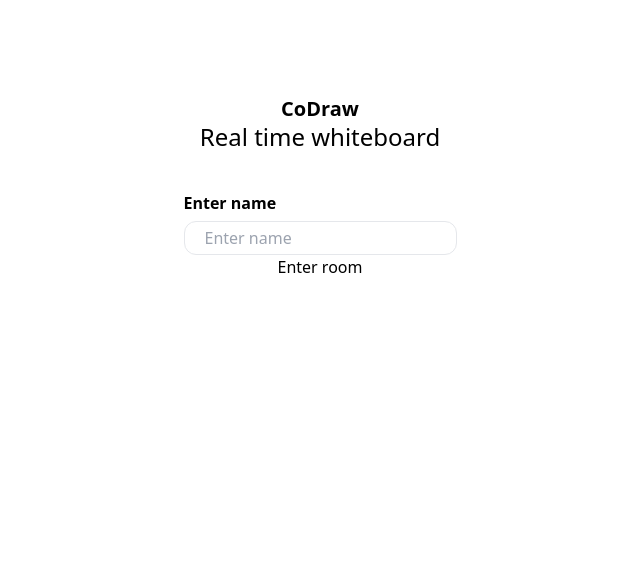
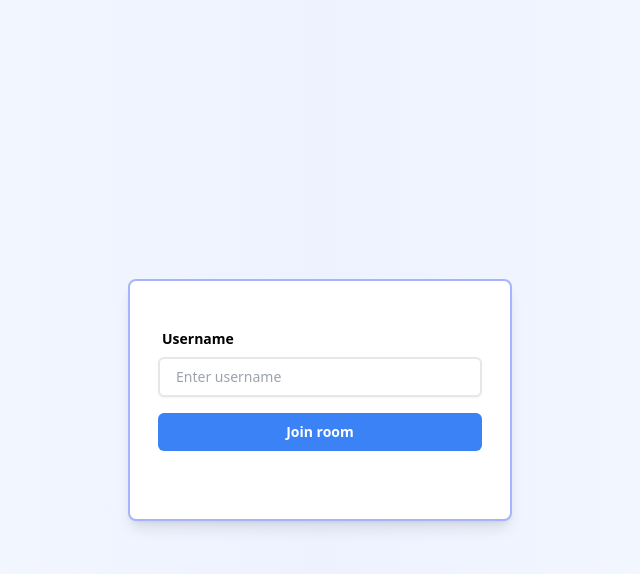
Before and after one commit to mubasirvc/CoDraw, a Next.js app: page /1 in a window 1280 px wide. Shown: the top 574 px of the page, without its empty margins (320-960 px from the left). Built offline with nearby package versions, Linux system fonts and the light colour scheme; no server answers.

Commit message:
room joining bug fixed

```diff
--- a/modules/room/components/NameInput.tsx
+++ b/modules/room/components/NameInput.tsx
@@ -2,9 +2,11 @@ import { socket } from '@/common/lib/socket'
 import { useSetRoomId } from '@/common/redux/room'
 import { useRouter } from 'next/router'
 import React, { FormEvent, useEffect, useState } from 'react'
+import { toast } from 'react-toastify'
 
 const NameInput = () => {
   const [name, setName] = useState('')
+  const [loading, setLoading] = useState(false)
   const setAtomRoomId = useSetRoomId()
   const router = useRouter()
   const roomId = (router.query.roomId || "").toString()
@@ -17,8 +19,14 @@ const NameInput = () => {
     socket.on("room_exists", exists => {
       console.log(exists, 'room exists');
 
-      if (exists) router.push('/')
-
+      if (!exists) {
+        toast.error(`Room doesnt exist!`, {
+          position: "top-center",
+          theme: 'dark',
+          className: "text-sm",
+        })
+        router.push("/")
+      }
     })
 
     return () => {
@@ -28,7 +36,15 @@ const NameInput = () => {
 
   useEffect(() => {
     const handlelJoinedRoom = (roomId: string, isFailed?: boolean) => {
-      if (isFailed) router.push("/")
+      if (isFailed) {
+        toast.error(`Room doesnt exist!`, {
+          position: "top-center",
+          theme: 'dark',
+          className: "text-sm",
+        })
+        router.push("/")
+      }
+
       else setAtomRoomId(roomId)
     }
 
@@ -42,31 +58,48 @@ const NameInput = () => {
 
   const handleJoinRoom = (e: FormEvent<HTMLFormElement>) => {
     e.preventDefault()
-
+    setLoading(true)
     socket.emit("join_room", roomId, name)
   }
 
   return (
-    <form onSubmit={handleJoinRoom} className='flex flex-col items-center'>
-      <h1 className='mt-24 text-xl font-extrabold leading-tight'>
-        CoDraw
-      </h1>
-      <h3 className='text-2xl'> Real time whiteboard</h3>
-      <div className='mt-10 flex flex-col gap-2'>
-        <label htmlFor="name" className='self-start font-bold leading-tight'>
-          Enter name
-        </label>
-        <input
-          className='rounded-xl border p-5 py-1'
-          id='name'
-          placeholder='Enter name'
-          value={name}
-          onChange={(e) => setName(e.target.value?.slice(0, 15))}
-          type="text"
-        />
-      </div>
-      <button type='submit'> Enter room</button>
-    </form>
+    <div
+      className="relative flex flex-1 h-screen w-full flex-col items-center justify-center text-center px-4 py-20 bg-gradient-to-r from-blue-50/50 via-indigo-50 to-blue-50/50 dark:from-gray-800 dark:via-gray-700 dark:to-gray-800 overflow-hidden"
+    >
+      <form onSubmit={handleJoinRoom} className='flex justify-center items-center my-auto'>
+        <div className="bg-white w-96 pb-10  rounded-lg shadow-lg dark:bg-gray-800 dark:border-gray-700 border-2 border-indigo-300">
+          <div className="p-4 sm:p-7">
+            <div className="mt-5">
+              <div>
+                <div className="grid gap-y-4">
+                  <div>
+                    <div className="relative">
+                      <label htmlFor="username" className="block text-start text-sm font-bold ml-1 mb-2 dark:text-white">Username</label>
+                      <input
+                        onChange={(e) => setName(e.target.value?.slice(0, 15))}
+                        placeholder='Enter username'
+                        type="text"
+                        id="username"
+                        name="username"
+                        value={name}
+                        className="py-2 px-4 block w-full border-2 border-gray-200 rounded-md text-sm focus:border-blue-500 focus:ring-blue-500 shadow-sm"
+                      />
+                    </div>
+                  </div>
+                  {loading ? <p className='text-white ml-3 text-sm flex items-center'>Creating new room...</p> : (
+                    <button
+                      type="submit"
+                      className="py-2 px-4 inline-flex justify-center items-center gap-2 rounded-md border border-transparent font-semibold bg-blue-500 text-white hover:bg-blue-600 focus:outline-none focus:ring-2 focus:ring-blue-500 focus:ring-offset-2 transition-all text-sm dark:focus:ring-offset-gray-800">
+                      Join room
+                    </button>
+                  )}
+                </div>
+              </div>
+            </div>
+          </div>
+        </div>
+      </form>
+    </div>
   )
 }
 
```
